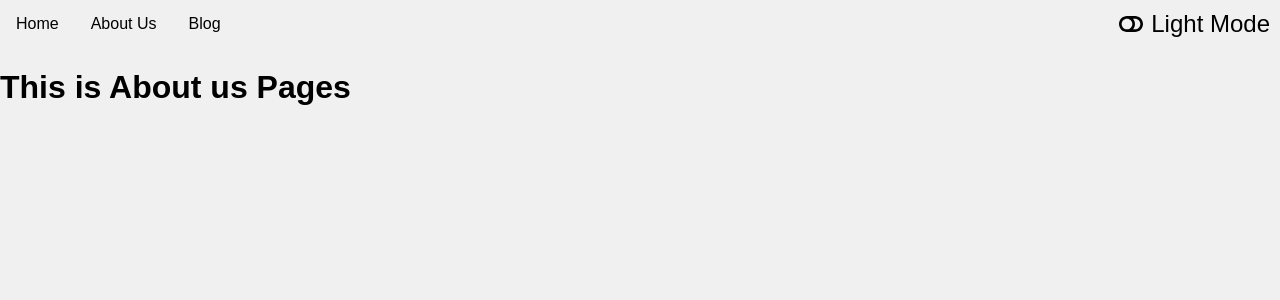
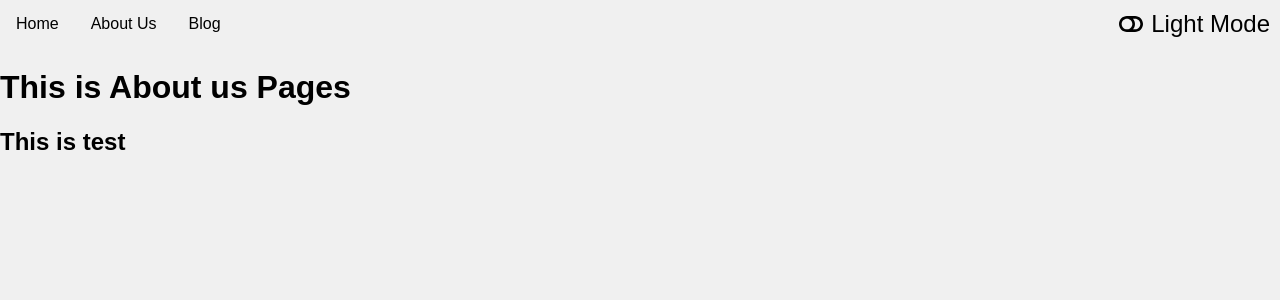
Before and after one commit to Sdaud1950/Blog-React, a React (Vite) app: page /Aboutus in a window 1280 px wide. Shown: the top 300 px of the page. Built offline with nearby package versions, Linux system fonts and the light colour scheme.

Commit message:
Update Aboutus.jsx
Made a changes in Test

```diff
--- a/src/Component/Aboutus.jsx
+++ b/src/Component/Aboutus.jsx
@@ -4,6 +4,7 @@ const Aboutus = () => {
   return (
     <div>
       <h1>This is About us Pages</h1>
+      <h2>This is test </h2>
     </div>
   )
 }
```
